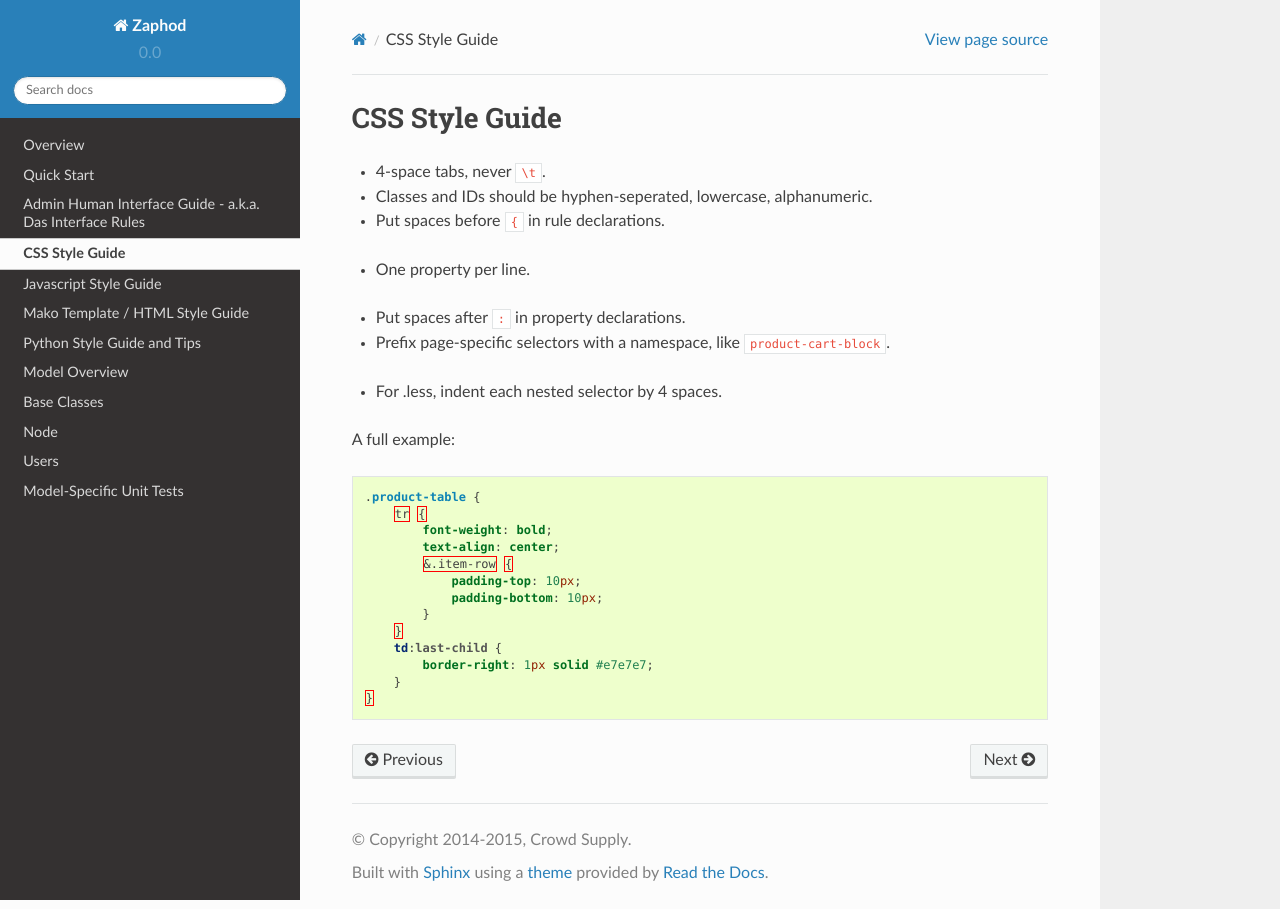
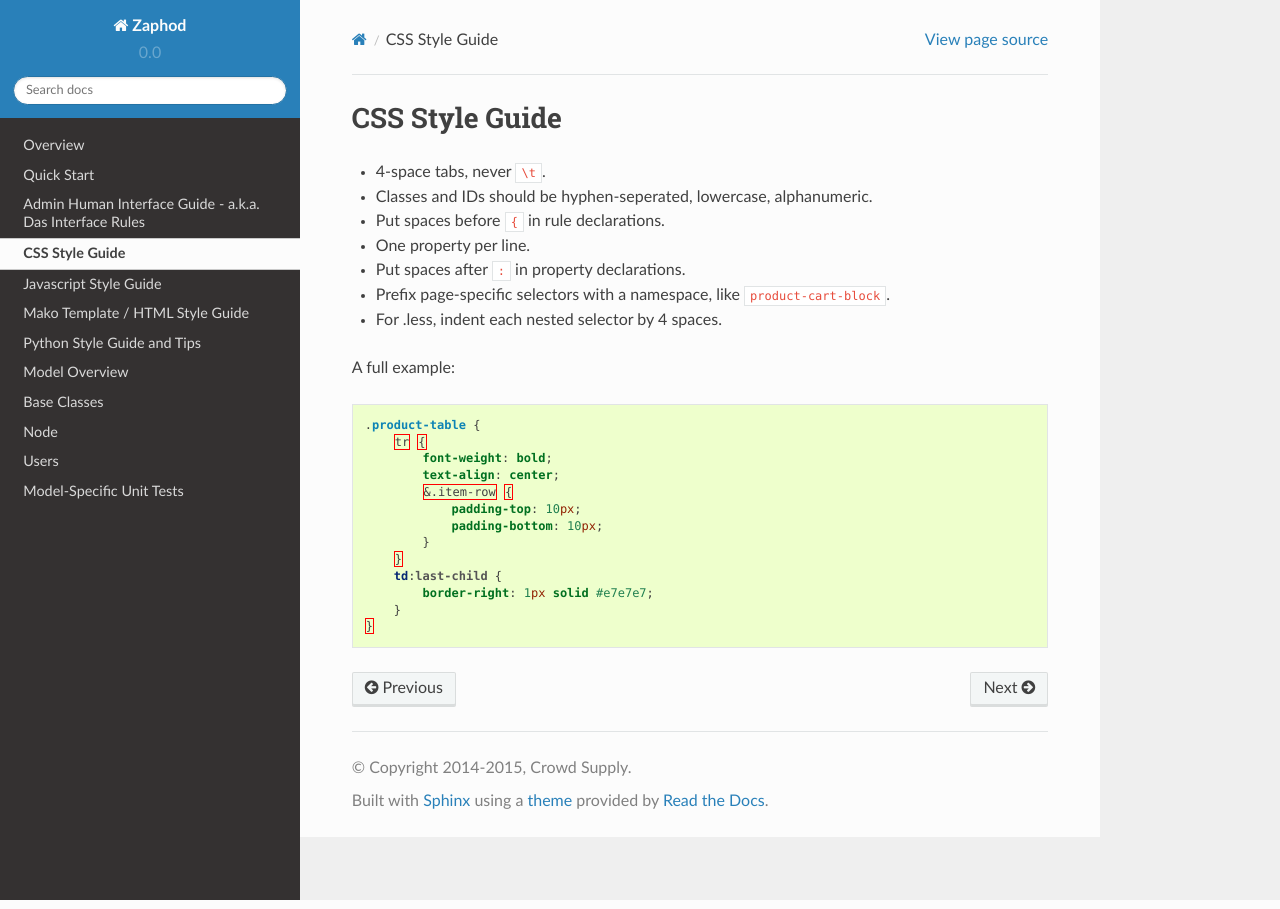
Before and after one commit to ampletorque/vagrant-setup, a Sphinx documentation site: the page built from docs/style-guides/css.rst, in a window 1280 px wide. Built offline with Sphinx 7.4.7 and the Read the Docs theme 2.0.0, drawn with Linux system fonts in a browser that asks for light colours.

```diff
--- a/docs/style-guides/css.rst
+++ b/docs/style-guides/css.rst
@@ -4,10 +4,10 @@ CSS Style Guide
 * 4-space tabs, never ``\t``.
 * Classes and IDs should be hyphen-seperated, lowercase, alphanumeric.
 * Put spaces before ``{`` in rule declarations.
-- One property per line.
+* One property per line.
 * Put spaces after ``:`` in property declarations.
 * Prefix page-specific selectors with a namespace, like ``product-cart-block``.
-- For .less, indent each nested selector by 4 spaces.
+* For .less, indent each nested selector by 4 spaces.
 
 
 A full example:
```
